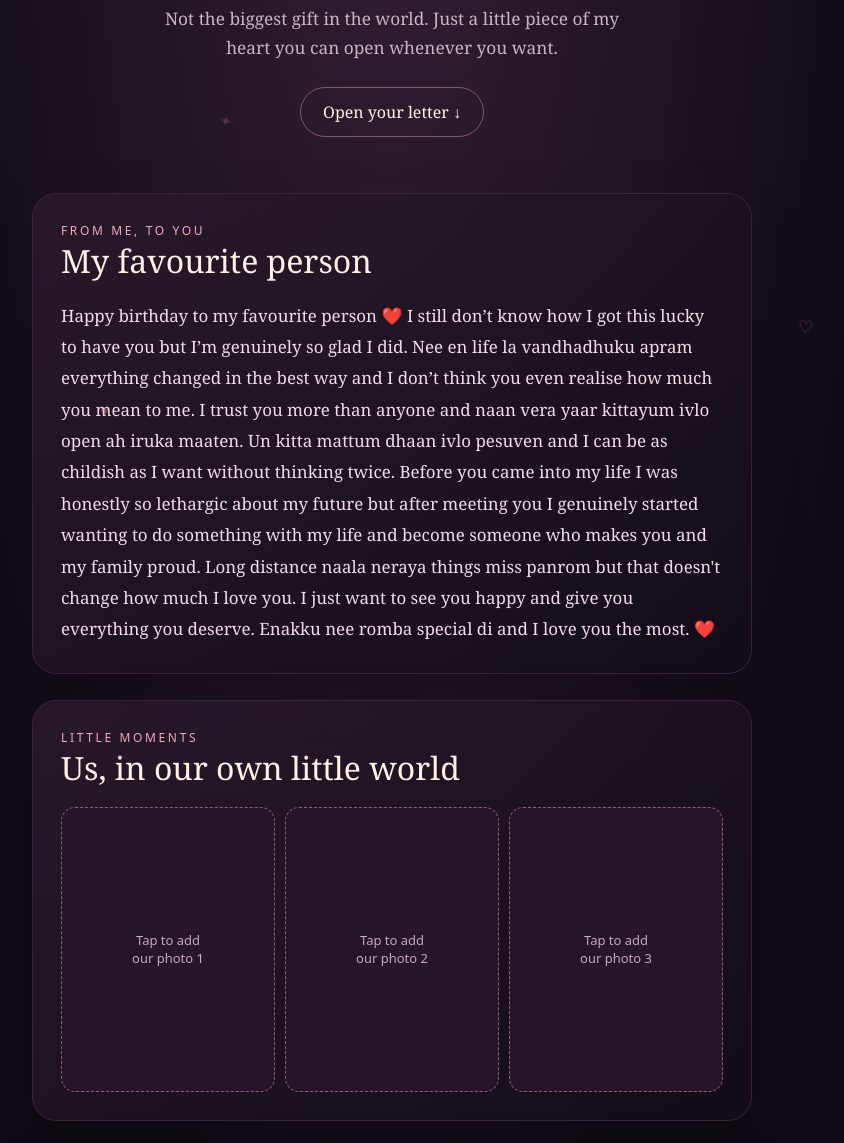
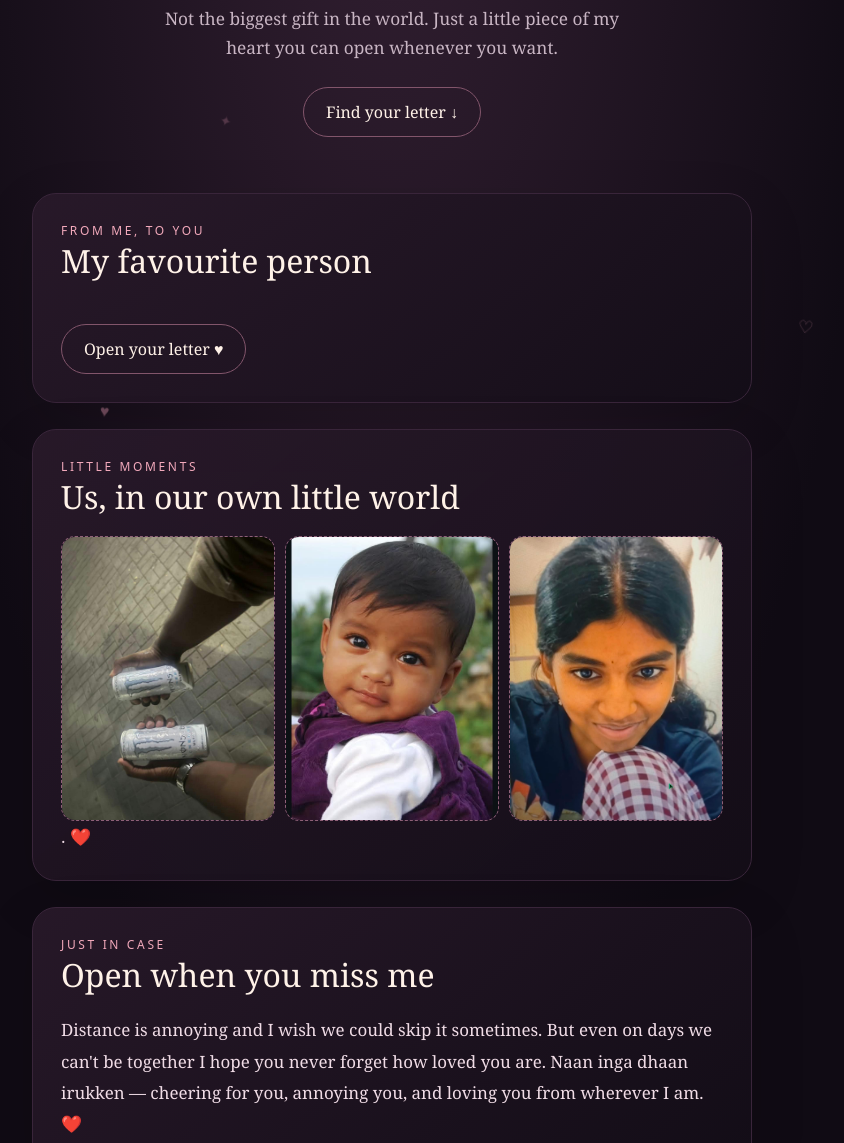
Before and after one commit to zlviper77-hash/itzz-the-dayy, a plain HTML site: page index.html in a window 1280 px wide. Shown: the part 289-1432 px from the top of the page, without its empty margins (248-1092 px from the left). Drawn offline with Linux system fonts and the light colour scheme.

Commit message:
Update index.html

```diff
--- a/index.html
+++ b/index.html
@@ -14,16 +14,17 @@
 <div class="eyebrow">a little something, just for you</div>
 <h1>Happy Birthday,<br><span class="name">Keerthi</span> <span class="heart">♥</span></h1>
 <p>Not the biggest gift in the world. Just a little piece of my heart you can open whenever you want.</p>
-<button class="btn" onclick="document.getElementById('letter').scrollIntoView({behavior:'smooth'})">Open your letter ↓</button>
+<button class="btn" onclick="document.getElementById('letter').scrollIntoView({behavior:'smooth'})">Find your letter ↓</button>
 </header>
 <section class="section" id="letter">
 <div class="eyebrow">from me, to you</div><h2>My favourite person</h2>
-<p>Happy birthday to my favourite person ❤️ I still don’t know how I got this lucky to have you but I’m genuinely so glad I did. Nee en life la vandhadhuku apram everything changed in the best way and I don’t think you even realise how much you mean to me. I trust you more than anyone and naan vera yaar kittayum ivlo open ah iruka maaten. Un kitta mattum dhaan ivlo pesuven and I can be as childish as I want without thinking twice. Before you came into my life I was honestly so lethargic about my future but after meeting you I genuinely started wanting to do something with my life and become someone who makes you and my family proud. Long distance naala neraya things miss panrom but that doesn't change how much I love you. I just want to see you happy and give you everything you deserve. Enakku nee romba special di and I love you the most. ❤️</p>
+<button class="btn" id="letterBtn" onclick="document.getElementById('letterText').classList.toggle('show');this.textContent=this.textContent.includes('Open')?'Close my letter ♥':'Open your letter ♥'">Open your letter ♥</button>
+<div class="reveal" id="letterText"><p>Happy birthday to my favourite person ❤️ I still don’t know how I got this lucky to have you but I’m genuinely so glad I did. Nee en life la vandhadhuku apram everything changed in the best way and I don’t think you even realise how much you mean to me. I trust you more than anyone and naan vera yaar kittayum ivlo open ah iruka maaten. Un kitta mattum dhaan ivlo pesuven and I can be as childish as I want without thinking twice. Before you came into my life I was honestly so lethargic about my future but after meeting you I genuinely started wanting to do something with my life and become someone who makes you and my family proud. Long distance naala neraya things miss panrom but that doesn't change how much I love you. I just want to see you happy and give you everything you deserve. Enakku nee romba special di and I love you the most. ❤️</p></div>
 </section>
 <section class="section">
 <div class="eyebrow">little moments</div><h2>Us, in our own little world</h2>
-<div class="photos"><label class="photo"><span>Tap to add<br>our photo 1<input hidden type="file" accept="image/*" onchange="showPhoto(this)"></span></label><label class="photo"><span>Tap to add<br>our photo 2<input hidden type="file" accept="image/*" onchange="showPhoto(this)"></span></label><label class="photo"><span>Tap to add<br>our photo 3<input hidden type="file" accept="image/*" onchange="showPhoto(this)"></span></label></div>
-<p class="small"></p>
+<div class="photos"><div class="photo"><img src="photo1.jpeg" alt="Our memory 1"></div><div class="photo"><img src="photo2.jpeg" alt="Our memory 2"></div><div class="photo"><img src="photo3.jpeg" alt="Our memory 3"></div></div>
+<p class="small">. ❤️</p>
 </section>
 <section class="section">
 <div class="eyebrow">just in case</div><h2>Open when you miss me</h2>
@@ -37,7 +38,6 @@
 <div class="footer">made with love · <span class="heart">♥</span></div>
 </div>
 <script>
-function showPhoto(input){if(!input.files||!input.files[0])return;const box=input.closest('.photo');let old=box.querySelector('img');if(old)old.remove();const img=document.createElement('img');img.src=URL.createObjectURL(input.files[0]);img.alt='Added memory';box.appendChild(img);box.querySelector('span').style.display='none';}
 function floatHeart(){const h=document.createElement('div');h.className='floating';h.textContent=['♥','♡','✦'][Math.floor(Math.random()*3)];h.style.left=Math.random()*100+'vw';h.style.fontSize=(12+Math.random()*20)+'px';h.style.animationDuration=(7+Math.random()*6)+'s';document.body.appendChild(h);setTimeout(()=>h.remove(),14000)}setInterval(floatHeart,1300);
 </script>
 </body></html>
```
